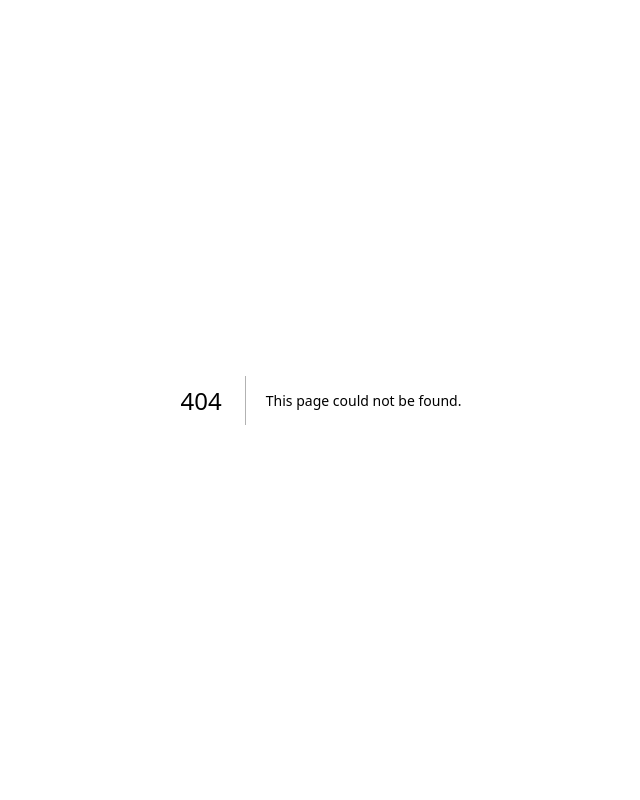
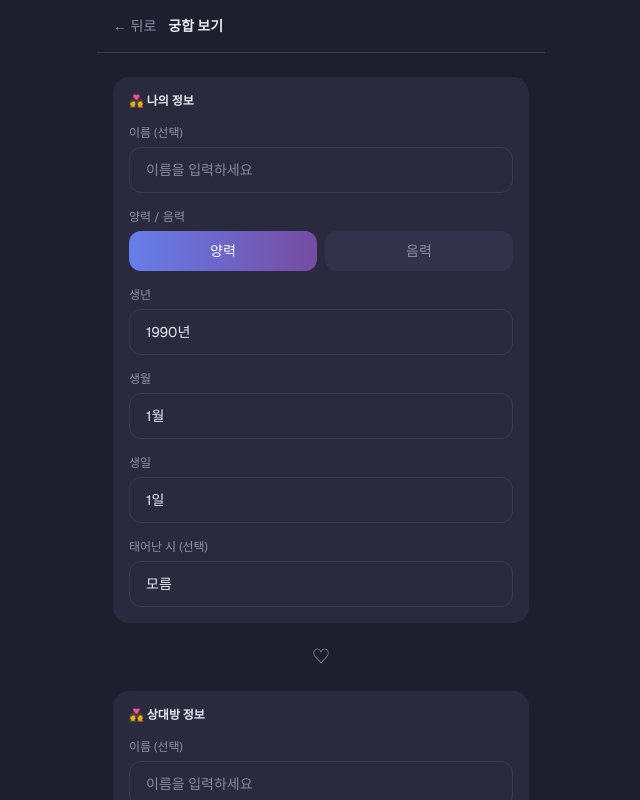
Before and after one commit to wdj0729/saju-app, a Next.js app: page /compatibility in a window 1280 px wide. Before the commit this address had no page. Shown: the top 800 px of the page, without its empty margins (319-959 px from the left). Built offline with nearby package versions, Linux system fonts and the light colour scheme.

Commit message:
feat: implement compatibility input page

```diff
--- /dev/null
+++ b/app/compatibility/page.tsx
@@ -0,0 +1,206 @@
+'use client';
+
+import { useState } from 'react';
+import { useRouter } from 'next/navigation';
+import { calculateSaju } from '@/lib/saju-calculator';
+import { calcCompatibility, saveCompatSession } from '@/lib/compatibility';
+
+const SIJIN = [
+  { label: '자시 (23·0시)',  value: 0  },
+  { label: '축시 (1·2시)',   value: 1  },
+  { label: '인시 (3·4시)',   value: 3  },
+  { label: '묘시 (5·6시)',   value: 5  },
+  { label: '진시 (7·8시)',   value: 7  },
+  { label: '사시 (9·10시)',  value: 9  },
+  { label: '오시 (11·12시)', value: 11 },
+  { label: '미시 (13·14시)', value: 13 },
+  { label: '신시 (15·16시)', value: 15 },
+  { label: '유시 (17·18시)', value: 17 },
+  { label: '술시 (19·20시)', value: 19 },
+  { label: '해시 (21·22시)', value: 21 },
+] as const;
+
+const YEARS  = Array.from({ length: 201 }, (_, i) => 1900 + i);
+const MONTHS = Array.from({ length: 12  }, (_, i) => i + 1);
+
+const inputClass = 'w-full bg-card border border-border rounded-xl px-4 py-3 text-primary text-sm appearance-none';
+const labelClass = 'block text-xs text-muted mb-1.5';
+
+interface PersonFormProps {
+  label: string;
+  name: string; setName: (v: string) => void;
+  isLunar: boolean; setIsLunar: (v: boolean) => void;
+  year: number; setYear: (v: number) => void;
+  month: number; setMonth: (v: number) => void;
+  day: number; setDay: (v: number) => void;
+  hourValue: number | null; setHourValue: (v: number | null) => void;
+}
+
+function PersonForm({
+  label, name, setName, isLunar, setIsLunar,
+  year, setYear, month, setMonth, day, setDay,
+  hourValue, setHourValue,
+}: PersonFormProps) {
+  const maxDay   = isLunar ? 30 : new Date(year, month, 0).getDate();
+  const clampDay = Math.min(day, maxDay);
+
+  return (
+    <div className="bg-card rounded-2xl px-4 py-4 flex flex-col gap-4">
+      <p className="text-xs font-semibold text-primary">{label}</p>
+
+      <div>
+        <label className={labelClass}>이름 (선택)</label>
+        <input
+          type="text"
+          placeholder="이름을 입력하세요"
+          value={name}
+          onChange={(e) => setName(e.target.value)}
+          className={inputClass}
+        />
+      </div>
+
+      <div>
+        <label className={labelClass}>양력 / 음력</label>
+        <div className="flex gap-2">
+          {([false, true] as const).map((lunar) => (
+            <button
+              key={String(lunar)}
+              onClick={() => setIsLunar(lunar)}
+              className={`flex-1 py-2.5 rounded-xl text-sm font-medium transition-colors ${
+                isLunar === lunar ? 'bg-primary-gradient text-white' : 'bg-card-hover text-muted'
+              }`}
+            >
+              {lunar ? '음력' : '양력'}
+            </button>
+          ))}
+        </div>
+      </div>
+
+      <div>
+        <label className={labelClass}>생년</label>
+        <select value={year} onChange={(e) => setYear(Number(e.target.value))} className={inputClass}>
+          {YEARS.map((y) => <option key={y} value={y}>{y}년</option>)}
+        </select>
+      </div>
+
+      <div>
+        <label className={labelClass}>생월</label>
+        <select value={month} onChange={(e) => setMonth(Number(e.target.value))} className={inputClass}>
+          {MONTHS.map((m) => <option key={m} value={m}>{m}월</option>)}
+        </select>
+      </div>
+
+      <div>
+        <label className={labelClass}>생일</label>
+        <select value={clampDay} onChange={(e) => setDay(Number(e.target.value))} className={inputClass}>
+          {Array.from({ length: maxDay }, (_, i) => i + 1).map((d) => (
+            <option key={d} value={d}>{d}일</option>
+          ))}
+        </select>
+      </div>
+
+      <div>
+        <label className={labelClass}>태어난 시 (선택)</label>
+        <select
+          value={hourValue ?? ''}
+          onChange={(e) => setHourValue(e.target.value === '' ? null : Number(e.target.value))}
+          className={inputClass}
+        >
+          <option value="">모름</option>
+          {SIJIN.map((s) => <option key={s.value} value={s.value}>{s.label}</option>)}
+        </select>
+      </div>
+    </div>
+  );
+}
+
+export default function CompatibilityPage() {
+  const router = useRouter();
+
+  const [nameA, setNameA]           = useState('');
+  const [isLunarA, setIsLunarA]     = useState(false);
+  const [yearA, setYearA]           = useState(1990);
+  const [monthA, setMonthA]         = useState(1);
+  const [dayA, setDayA]             = useState(1);
+  const [hourValueA, setHourValueA] = useState<number | null>(null);
+
+  const [nameB, setNameB]           = useState('');
+  const [isLunarB, setIsLunarB]     = useState(false);
+  const [yearB, setYearB]           = useState(1990);
+  const [monthB, setMonthB]         = useState(1);
+  const [dayB, setDayB]             = useState(1);
+  const [hourValueB, setHourValueB] = useState<number | null>(null);
+
+  const [error, setError] = useState('');
+
+  const clampedDayA = Math.min(dayA, isLunarA ? 30 : new Date(yearA, monthA, 0).getDate());
+  const clampedDayB = Math.min(dayB, isLunarB ? 30 : new Date(yearB, monthB, 0).getDate());
+
+  function handleSubmit() {
+    setError('');
+    try {
+      const resultA = calculateSaju({ year: yearA, month: monthA, day: clampedDayA, hour: hourValueA, isLunar: isLunarA });
+      const resultB = calculateSaju({ year: yearB, month: monthB, day: clampedDayB, hour: hourValueB, isLunar: isLunarB });
+      const compatibility = calcCompatibility(resultA, resultB);
+      saveCompatSession({
+        personA: { name: nameA, result: resultA },
+        personB: { name: nameB, result: resultB },
+        compatibility,
+      });
+      router.push('/compatibility/result');
+    } catch {
+      setError('입력한 날짜를 확인해주세요.');
+    }
+  }
+
+  return (
+    <div className="flex flex-col min-h-screen">
+      <header className="flex items-center gap-3 px-4 py-4 border-b border-border">
+        <button
+          onClick={() => router.back()}
+          className="text-muted text-sm hover:text-primary transition-colors"
+        >
+          ← 뒤로
+        </button>
+        <h1 className="text-sm font-semibold text-primary">궁합 보기</h1>
+      </header>
+
+      <div className="flex flex-col gap-4 px-4 py-6 flex-1">
+        <PersonForm
+          label="💑 나의 정보"
+          name={nameA} setName={setNameA}
+          isLunar={isLunarA} setIsLunar={setIsLunarA}
+          year={yearA} setYear={setYearA}
+          month={monthA} setMonth={setMonthA}
+          day={dayA} setDay={setDayA}
+          hourValue={hourValueA} setHourValue={setHourValueA}
+        />
+
+        <div className="flex items-center justify-center py-1">
+          <span className="text-muted text-lg">♡</span>
+        </div>
+
+        <PersonForm
+          label="💑 상대방 정보"
+          name={nameB} setName={setNameB}
+          isLunar={isLunarB} setIsLunar={setIsLunarB}
+          year={yearB} setYear={setYearB}
+          month={monthB} setMonth={setMonthB}
+          day={dayB} setDay={setDayB}
+          hourValue={hourValueB} setHourValue={setHourValueB}
+        />
+
+        {error && <p className="text-sm text-hwa text-center">{error}</p>}
+      </div>
+
+      <div className="px-4 pb-8">
+        <button
+          onClick={handleSubmit}
+          className="w-full py-4 rounded-2xl bg-primary-gradient text-white font-semibold text-sm"
+        >
+          궁합 분석하기
+        </button>
+      </div>
+    </div>
+  );
+}
```
